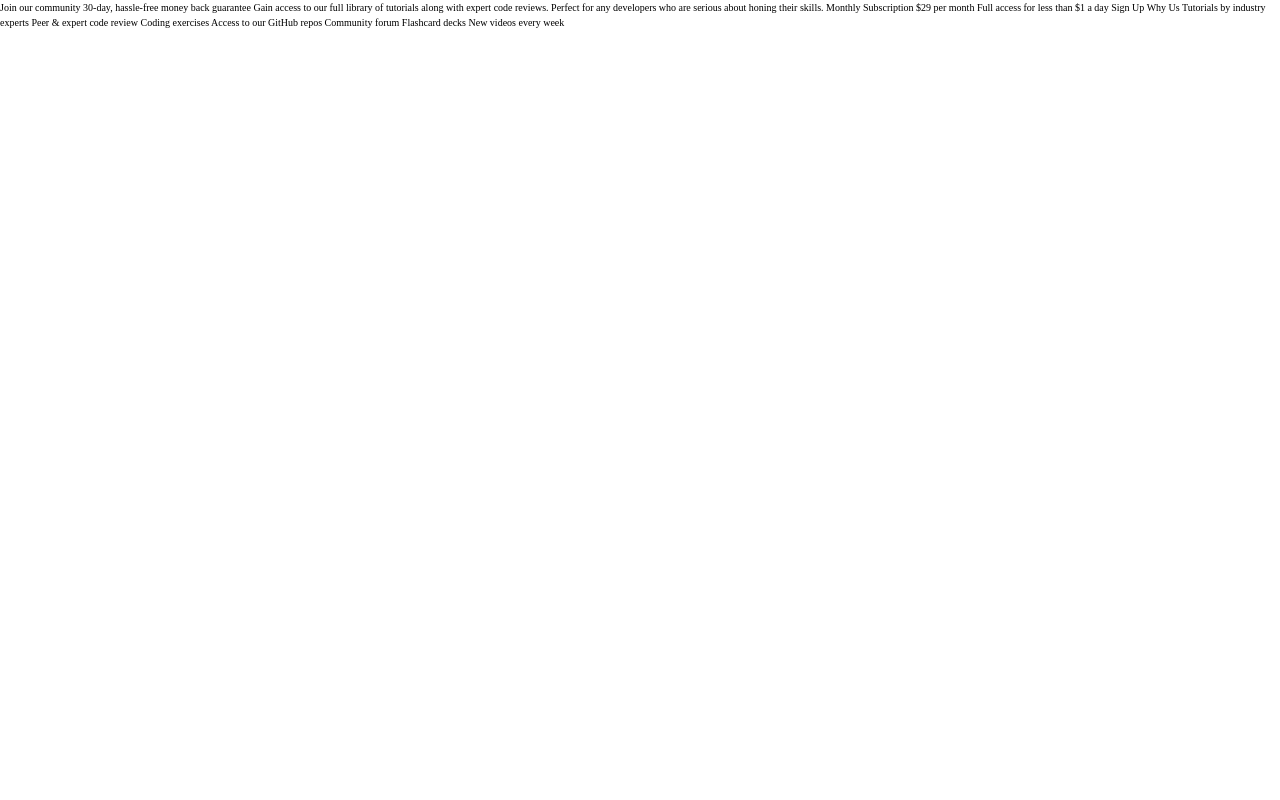
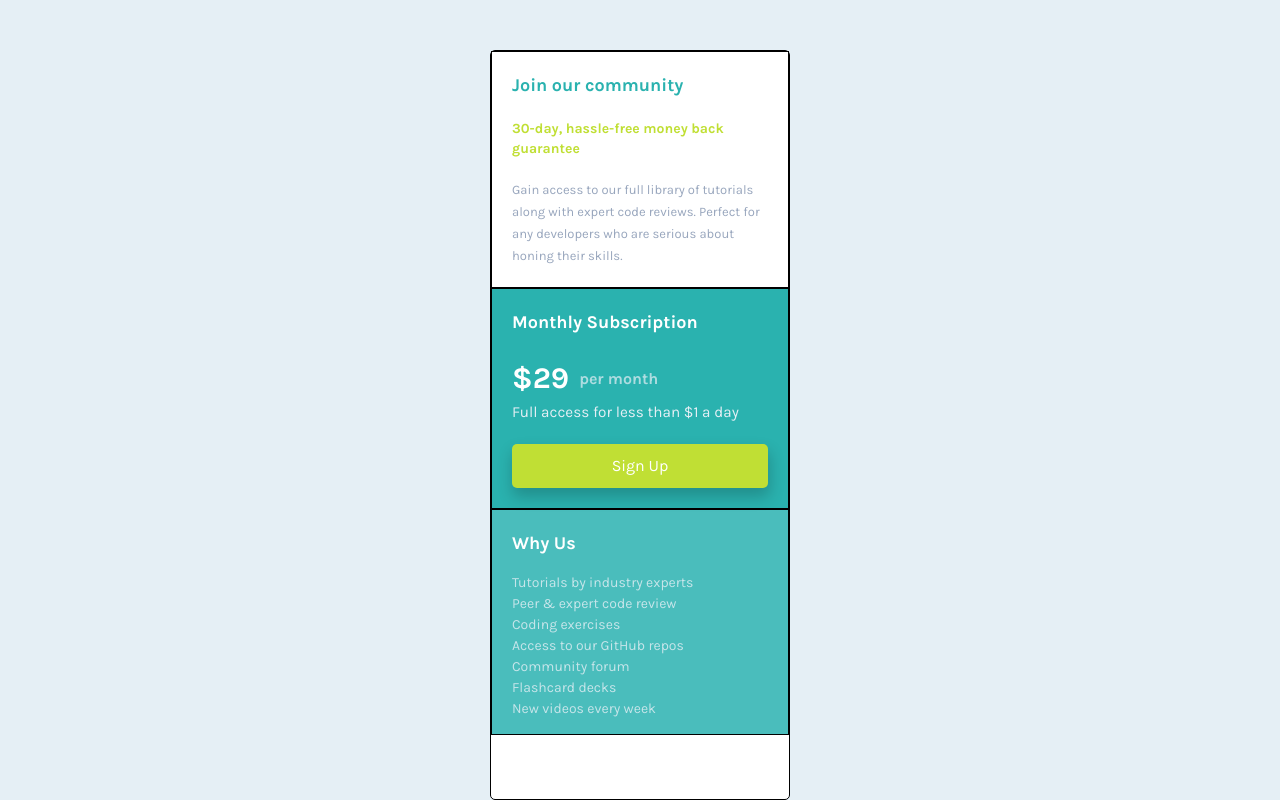
Before and after one commit to DaniDhax/fm-single-price-grid-component, a plain HTML site: page index.html in a window 1280 px wide. Drawn offline with Linux system fonts and the light colour scheme.

Commit message:
Design 1

```diff
--- a/index.html
+++ b/index.html
@@ -9,30 +9,33 @@
   <title>Frontend Mentor | Single Price Grid Component</title>
 </head>
 <body>
-  Join our community
-
-  30-day, hassle-free money back guarantee
-
-  Gain access to our full library of tutorials along with expert code reviews.
-  Perfect for any developers who are serious about honing their skills.
-
-  Monthly Subscription
-
-  &dollar;29 per month
-
-  Full access for less than &dollar;1 a day
-
-  Sign Up
-
-  Why Us
-
-  Tutorials by industry experts
-  Peer &amp; expert code review
-  Coding exercises
-  Access to our GitHub repos
-  Community forum
-  Flashcard decks
-  New videos every week
+  <main class="container">
+    <section class="card-join">
+      <h2>Join our community</h2>
+      <h3>30-day, hassle-free money back guarantee</h3>
+      <p>
+        Gain access to our full library of tutorials along with expert code reviews. Perfect for any developers who are serious about honing their skills.
+      </p>
+    </section>
+    <section class="card-subscription">
+      <h2>Monthly Subscription</h2>
+      <p>&dollar;29 <span>per month</span></p>
+      <p>Full access for less than &dollar;1 a day</p>
+      <button>Sign Up</button>
+    </section>
+    <section class="card-why">
+      <h2>Why Us</h2>
+      <ul>
+        <li>Tutorials by industry experts</li>
+        <li>Peer &amp; expert code review</li>
+        <li>Coding exercises</li>
+        <li>Access to our GitHub repos</li>
+        <li>Community forum</li>
+        <li>Flashcard decks</li>
+        <li>New videos every week</li>
+      </ul>
+    </section>
+  </main>
 
 </body>
 </html>
--- a/style.css
+++ b/style.css
@@ -1,18 +1,18 @@
-@import url('https://fonts.googleapis.com/css2?family=League+Spartan:wght@400;500;700&display=swap');
+@import url('https://fonts.googleapis.com/css2?family=Karla:wght@400;700&display=swap');
 
 :root {
   /* ? COLOR */
   /* Primary */
-  --very-dark-magenta: hsl(300, 43%, 22%);
-  --soft-pink: hsl(333, 80%, 67%);
+  --cyan: hsl(179, 62%, 43%);
+  --cyan-light: rgba(74, 189, 188, 1);
+  --bright-yellow: hsl(71, 73%, 54%);
 
   /* Neutral */
-  --dark-grayish-magenta: hsl(303, 10%, 53%);
-  --light-grayish-magenta: hsl(300, 24%, 96%);
-  --white: hsl(0, 0%, 100%);
+  --light-gray: hsl(204, 43%, 93%);
+  --grayish-blue: hsl(218, 22%, 67%);
 
   /* ? FONTS */
-  --ff-league-spartan: "League Spartan", sans-serif;
+  --ff-karla: 'Karla', sans-serif;
 }
 
 /*********************************************************/
@@ -91,12 +91,118 @@ select {
 
 html {
   font-size: 62.5%;
-
+  font-family: var(--ff-karla);
 }
 
+body {
+  display: flex;
+  justify-content: center;
+  background-color: var(--light-gray);
+}
 
+.container {
+  border: 1px solid black;
+  width: 300px;
+  margin-top: 50px;
+  background-color: white;
+  border-radius: 5px;
+}
 
+h2 {
+  font-size: 1.8rem;
+  margin: 20px;
+}
 
+h3 {
+  font-size: 1.4rem;
+  margin: 0 20px;
+  line-height: 2rem;
+}
+
+.card-join {
+  border: 1px solid black;
+  background-color: white;
+}
+
+.card-join h2 {
+  color: var(--cyan);
+}
+
+.card-join h3 {
+  color: var(--bright-yellow);
+}
+
+.card-join p {
+  font-size: 1.3rem;
+  margin: 20px;
+  color: var(--grayish-blue);
+  line-height: 2.2rem;
+}
+
+.card-subscription {
+  border: 1px solid black;
+  background-color: var(--cyan);
+  display: flex;
+  flex-direction: column;
+  justify-content: center;
+}
+
+.card-subscription h2 {
+  color: white;
+  margin-top: 20px;
+}
+
+.card-subscription p:nth-child(2) {
+  color: white;
+  font-size: 3rem;
+  font-weight: 700;
+  margin: 0 20px;
+  display: flex;
+  align-items: center;
+  gap: 10px;
+}
+
+.card-subscription p:nth-child(2) span {
+  color: var(--light-gray);
+  font-size: 1.6rem;
+  opacity: 0.7;
+}
+
+.card-subscription p:nth-child(3) {
+  color: var(--light-gray);
+  margin-left: 20px;
+  font-size: 1.53rem;
+}
+
+button {
+   margin: 20px;
+   padding: 10px;
+   border: none;
+   border-radius: 5px;
+    background-color: var(--bright-yellow);
+    color: white;
+    font-size: 1.6rem;
+    box-shadow: 1px 8px 15px 1px rgba(0, 0, 0, 0.2);
+}
+
+.card-why {
+  border: 1px solid black;
+  background-color: var(--cyan-light);
+}
+
+.card-why h2 {
+  color: white;
+  margin-bottom: 0;
+}
+
+.card-why ul {
+  list-style-type: none;
+  padding: unset;
+  margin: 15px 20px;
+  color: var(--light-gray);
+  opacity: 0.8;
+  font-size: 1.4rem;
+}
 @media (min-width: 900px) {
 
 }
```
